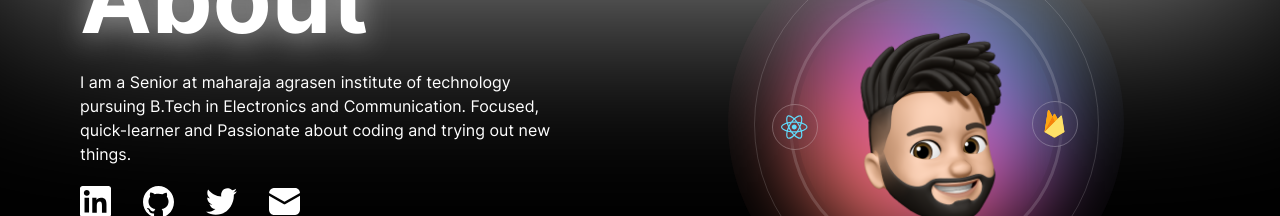
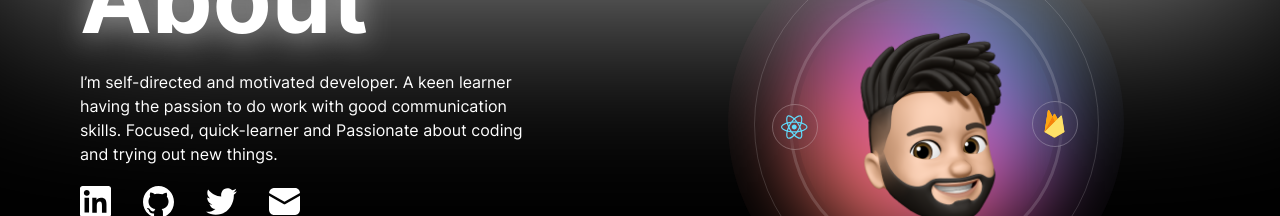
Before and after one commit to AnishTiwari16/Portfolio, a Next.js app: page / in a window 1280 px wide. Shown: the part 804-1020 px from the top of the page. Built offline with nearby package versions, Linux system fonts and the light colour scheme.

Commit message:
fix: changes about desc

```diff
--- a/src/components/layout/AboutSection.tsx
+++ b/src/components/layout/AboutSection.tsx
@@ -31,9 +31,10 @@ const AboutSection = () => {
               About
             </div>
             <p className=''>
-              I am a Senior at maharaja agrasen institute of technology pursuing
-              B.Tech in Electronics and Communication. Focused, quick-learner
-              and Passionate about coding and trying out new things.
+              I’m self-directed and motivated developer. A keen learner having
+              the passion to do work with good communication skills. Focused,
+              quick-learner and Passionate about coding and trying out new
+              things.
             </p>
             <div className='flex'>
               {SOCIAL_DATA.map((elem, index) => {
```
